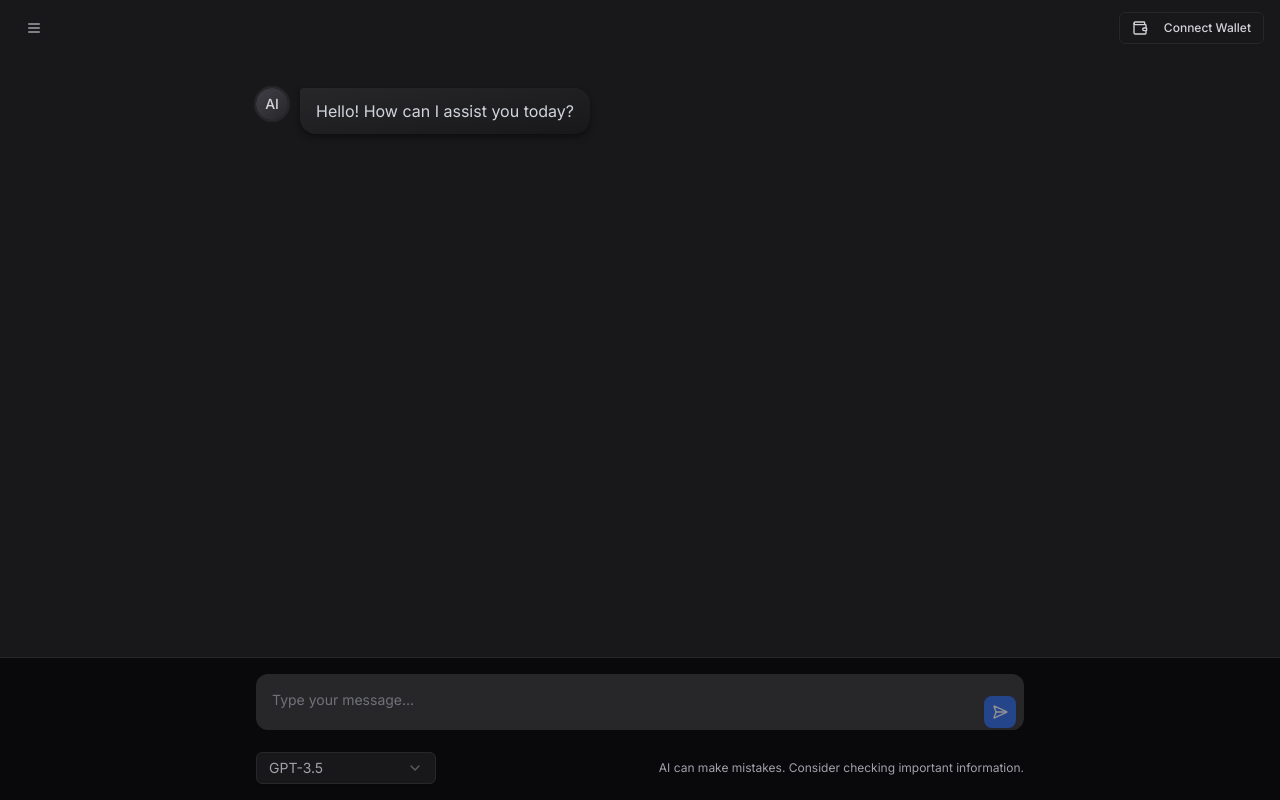
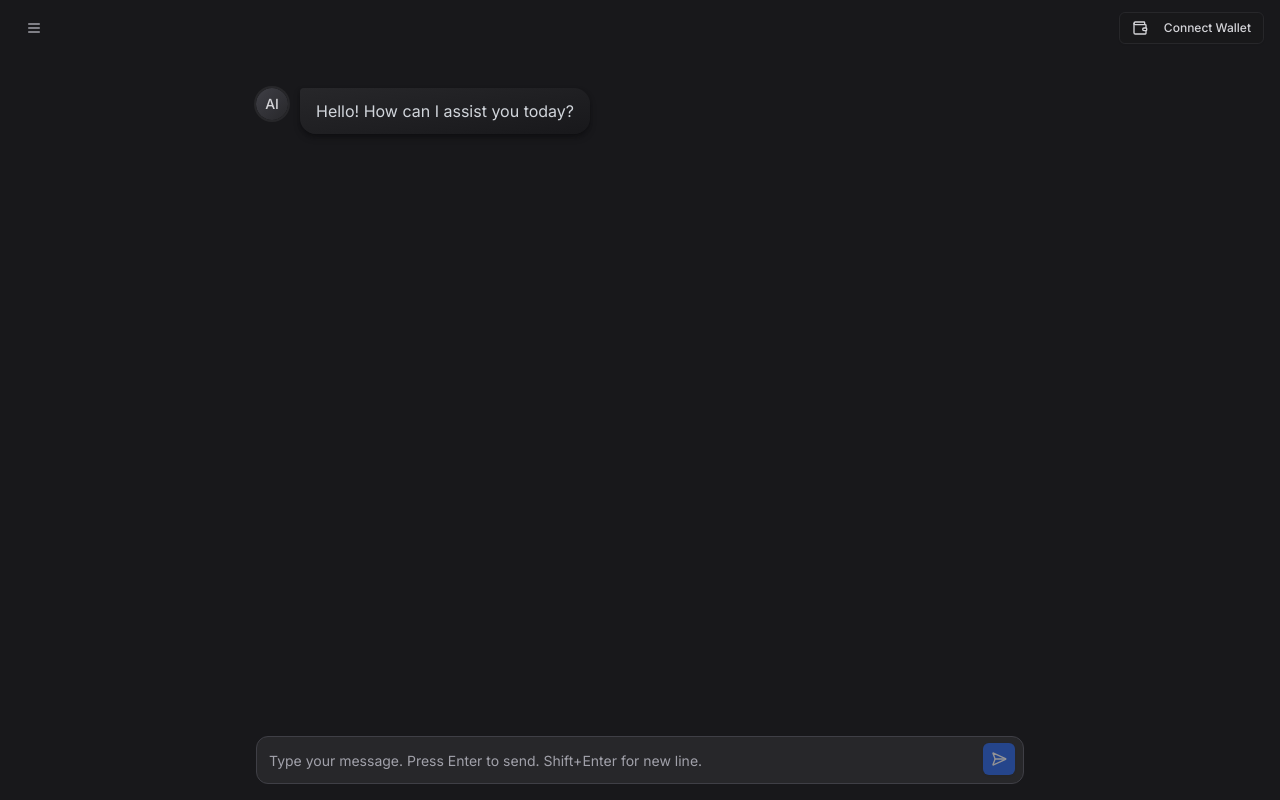
Before and after one commit to 0xZap/cdp-0xzap, a Next.js app in the folder client/: page / in a window 1280 px wide. Built offline with nearby package versions, Linux system fonts and the light colour scheme.

Commit message:
fix text box + basic footer

```diff
--- a/client/components/ClientLayout.tsx
+++ b/client/components/ClientLayout.tsx
@@ -4,6 +4,7 @@
 import React from "react";
 import { Sidebar } from "@/components/Sidebar";
 import { TopBar } from "@/components/Topbar";
+import { Footer } from "@/components/footer";
 
 export default function ClientLayout({
   children,
@@ -20,6 +21,7 @@ export default function ClientLayout({
       <div className="flex-1">
         <TopBar onToggleSidebar={toggleSidebar} />
         <main className="pt-14">{children}</main>
+        {/* <Footer /> */}
       </div>
     </div>
   );
--- a/client/components/Sidebar.tsx
+++ b/client/components/Sidebar.tsx
@@ -60,7 +60,7 @@ export function Sidebar({ isVisible, onToggle }: SidebarProps) {
             ))}
           </nav>
 
-          <ScrollArea className="flex-1 px-2">
+          {/* <ScrollArea className="flex-1 px-2">
             <div className="space-y-1">
               {conversations.map((chat) => (
                 <Button
@@ -77,7 +77,7 @@ export function Sidebar({ isVisible, onToggle }: SidebarProps) {
                 </Button>
               ))}
             </div>
-          </ScrollArea>
+          </ScrollArea> */}
         </>
       )}
     </div>
--- a/client/components/chat/ChatInput.tsx
+++ b/client/components/chat/ChatInput.tsx
@@ -15,14 +15,18 @@ interface ChatInputProps {
 export function ChatInput({ value, onChange, onSubmit, isLoading }: ChatInputProps) {
   const textareaRef = React.useRef<HTMLTextAreaElement>(null)
 
+  // Automatically adjust the textarea height based on content
   React.useEffect(() => {
     const textarea = textareaRef.current
     if (textarea) {
+      // Reset height to auto to properly measure scrollHeight
       textarea.style.height = "auto"
+      // Then set it to scrollHeight
       textarea.style.height = `${textarea.scrollHeight}px`
     }
-  }, [textareaRef]) // Updated dependency
+  }, [value]) // Re-run when 'value' changes
 
+  // Submit on Enter (no shift)
   const handleKeyDown = (e: React.KeyboardEvent<HTMLTextAreaElement>) => {
     if (e.key === "Enter" && !e.shiftKey) {
       e.preventDefault()
@@ -31,28 +35,51 @@ export function ChatInput({ value, onChange, onSubmit, isLoading }: ChatInputPro
   }
 
   return (
-    <div className="relative">
+    <div
+      className="
+        relative
+        flex items-start
+        rounded-xl border border-zinc-700
+        bg-zinc-800
+        p-3 pt-3.5
+        focus-within:border-zinc-600
+        focus-within:shadow-md
+        focus-within:shadow-zinc-600/20
+        transition-all
+      "
+    >
       <textarea
         ref={textareaRef}
         value={value}
         onChange={(e) => onChange(e.target.value)}
         onKeyDown={handleKeyDown}
-        placeholder="Type your message..."
+        placeholder="Type your message. Press Enter to send. Shift+Enter for new line."
         rows={1}
         className={cn(
-          "min-h-[56px] w-full resize-none rounded-xl bg-zinc-800 border-zinc-700 p-4 pr-12 text-sm text-zinc-100",
-          "placeholder:text-zinc-500 focus:border-zinc-600 focus:ring-0",
-          "scrollbar-thin scrollbar-track-zinc-800 scrollbar-thumb-zinc-700",
+          "w-full resize-none border-0 bg-transparent p-0 text-sm text-zinc-100",
+          "placeholder:text-zinc-400 focus:outline-none focus:ring-0",
+          "scrollbar-thin scrollbar-track-zinc-800 scrollbar-thumb-zinc-700"
         )}
         style={{
-          maxHeight: "200px",
+          maxHeight: "180px",
           overflowY: "auto",
+          paddingRight: "2.5rem", // ensures text doesn't run under the button
         }}
         disabled={isLoading}
       />
+
       <Button
         size="icon"
-        className="absolute bottom-2 right-2 h-8 w-8 rounded-lg bg-blue-600 hover:bg-blue-700"
+        variant="default"
+        className="
+          absolute right-2 bottom-2
+          h-8 w-8 rounded-md
+          bg-blue-600 hover:bg-blue-700
+          text-white
+          flex items-center justify-center
+          disabled:opacity-50
+          disabled:cursor-not-allowed
+        "
         onClick={() => onSubmit()}
         disabled={isLoading || !value.trim()}
       >
--- a/client/components/chat/ChatInterface.tsx
+++ b/client/components/chat/ChatInterface.tsx
@@ -112,7 +112,7 @@ export function ChatInterface() {
         </div>
       </ScrollArea>
 
-      <div className="border-t border-zinc-800 bg-zinc-950 p-4">
+      <div className="p-4">
         <div className="mx-auto max-w-3xl space-y-4">
           <ChatInput
             value={input}
@@ -120,21 +120,6 @@ export function ChatInterface() {
             onSubmit={handleSubmit}
             isLoading={isLoading}
           />
-          <div className="flex items-center justify-between text-xs text-zinc-400">
-            <Select defaultValue="gpt-3.5">
-              <SelectTrigger className="h-8 w-[180px] border-zinc-800 bg-zinc-900">
-                <SelectValue />
-              </SelectTrigger>
-              <SelectContent className="border-zinc-800 bg-zinc-900">
-                {models.map((model) => (
-                  <SelectItem key={model.id} value={model.id} className="text-zinc-100">
-                    {model.name}
-                  </SelectItem>
-                ))}
-              </SelectContent>
-            </Select>
-            <p>AI can make mistakes. Consider checking important information.</p>
-          </div>
         </div>
       </div>
     </div>
--- a/client/components/chat/ChatMessage.tsx
+++ b/client/components/chat/ChatMessage.tsx
@@ -17,40 +17,7 @@ interface ChatMessageProps {
 }
 
 export function ChatMessage({ message, actions, onActionClick, isParsing, isLoading, error }: ChatMessageProps) {
-  return (
-    <div
-      className={cn(
-        "group flex gap-3 transition-opacity",
-        message.role === "user" && "flex-row-reverse",
-        isLoading && "opacity-70",
-      )}
-    >
-      <Avatar className="h-8 w-8 shrink-0 select-none ring-2 ring-zinc-800">
-        <AvatarFallback
-          className={cn(
-            "text-sm font-medium",
-            message.role === "user"
-              ? "bg-gradient-to-br from-blue-600 to-blue-700 text-white"
-              : "bg-gradient-to-br from-zinc-700 to-zinc-800 text-zinc-300",
-          )}
-        >
-          {message.role === "user" ? "U" : "AI"}
-        </AvatarFallback>
-      </Avatar>
-      <div className={cn("flex max-w-[80%] flex-col gap-2", message.role === "user" && "items-end")}>
-        <div
-          className={cn(
-            "rounded-2xl px-4 py-2.5 text-sm shadow-md transition-all duration-200",
-            message.role === "user"
-              ? "bg-gradient-to-br from-blue-600 to-blue-700 text-white shadow-blue-900/20"
-              : "bg-gradient-to-br from-zinc-800 to-zinc-900 text-zinc-100 shadow-zinc-950/50 group-hover:shadow-lg group-hover:from-zinc-700/90 group-hover:to-zinc-800/90",
-            message.role === "user" ? "rounded-tr-sm" : "rounded-tl-sm",
-          )}
-        >
-          {message.role === "user" ? (
-            message.content
-          ) : (
-            <>
+  const renderContent = (content: string) => (
     <ReactMarkdown
       className="prose prose-invert max-w-none"
       components={{
@@ -87,8 +54,43 @@ export function ChatMessage({ message, actions, onActionClick, isParsing, isLoad
         ),
       }}
     >
-                {message.content}
+      {content}
     </ReactMarkdown>
+  );
+
+  return (
+    <div
+      className={cn(
+        "group flex gap-3 transition-opacity",
+        message.role === "user" && "flex-row-reverse",
+        isLoading && "opacity-70",
+      )}
+    >
+      <Avatar className="h-8 w-8 shrink-0 select-none ring-2 ring-zinc-800">
+        <AvatarFallback
+          className={cn(
+            "text-sm font-medium",
+            message.role === "user"
+              ? "bg-gradient-to-br from-blue-600 to-blue-700 text-white"
+              : "bg-gradient-to-br from-zinc-700 to-zinc-800 text-zinc-300",
+          )}
+        >
+          {message.role === "user" ? "U" : "AI"}
+        </AvatarFallback>
+      </Avatar>
+      <div className={cn("flex max-w-[80%] flex-col gap-2", message.role === "user" && "items-end")}>
+        <div
+          className={cn(
+            "rounded-2xl px-4 py-2.5 text-sm shadow-md transition-all duration-200",
+            message.role === "user"
+              ? "bg-gradient-to-br from-blue-600 to-blue-700 text-white shadow-blue-900/20"
+              : "bg-gradient-to-br from-zinc-800 to-zinc-900 text-zinc-100 shadow-zinc-950/50 group-hover:shadow-lg group-hover:from-zinc-700/90 group-hover:to-zinc-800/90",
+            message.role === "user" ? "rounded-tr-sm" : "rounded-tl-sm",
+          )}
+        >
+          {renderContent(message.content)}
+          {message.role === "assistant" && (
+            <>
               {isLoading && (
                 <div className="flex items-center gap-2 mt-3 border-t border-zinc-700/50 pt-3 text-zinc-400">
                   <Loader2 className="h-3 w-3 animate-spin" />
@@ -116,5 +118,5 @@ export function ChatMessage({ message, actions, onActionClick, isParsing, isLoad
         )}
       </div>
     </div>
-  )
+  );
 }
--- /dev/null
+++ b/client/components/footer.tsx
@@ -0,0 +1,11 @@
+export function Footer() {
+  return (
+    <footer className="bg-zinc-950 text-zinc-400 text-sm py-4">
+      <div className="container mx-auto px-4">
+        <p className="text-center">
+          AI can make mistakes. Consider checking important information.
+        </p>
+      </div>
+    </footer>
+  );
+}
```
Lines whose indentation alone changed are shown as unchanged.
